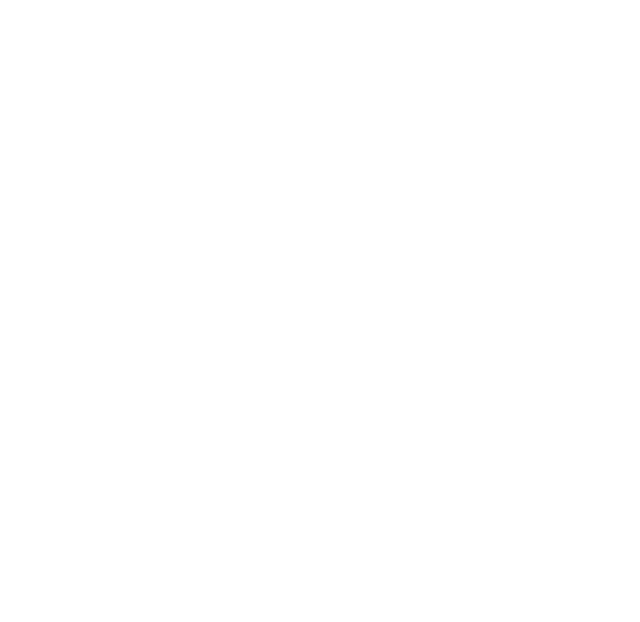
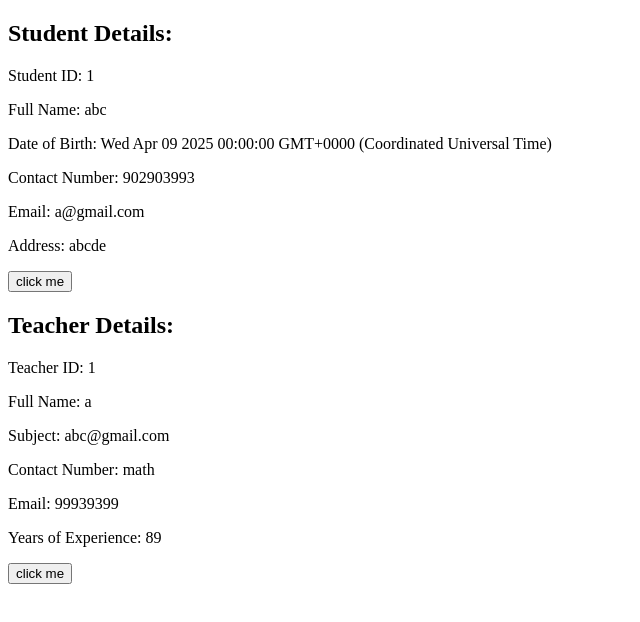
Before and after one commit to KrishnaChaituReddy/EduConnect_Project, an Angular app in the folder frontend/: page /auth in a window 1280 px wide. Shown: the top 622 px of the page, without its empty margins (0-640 px from the left). Built offline with nearby package versions, Linux system fonts and the light colour scheme.

Commit message:
wecp initial commit

```diff
--- a/frontend/src/app/app.component.html
+++ b/frontend/src/app/app.component.html
@@ -1 +1,3 @@
+<student-root></student-root>
+<teacher-root></teacher-root>
 <router-outlet></router-outlet>
--- a/frontend/src/app/app.module.ts
+++ b/frontend/src/app/app.module.ts
@@ -3,6 +3,8 @@
 import { HttpClientModule } from '@angular/common/http';
 import { AppComponent } from './app.component';
 import { AppRoutingModule } from './app-routing.module';
+import { StudentSampleComponent } from './educonnect/components/studentsample/studentsample.component';
+import { TeacherSampleComponent } from './educonnect/components/teachersample/teachersample.component';
 
 @NgModule({
   declarations: [
@@ -11,7 +13,9 @@
   imports: [
     BrowserModule,
     HttpClientModule,
-    AppRoutingModule
+    AppRoutingModule,
+    StudentSampleComponent,
+    TeacherSampleComponent
   ],
   providers: [],
   bootstrap: [AppComponent]
--- a/frontend/src/app/educonnect/components/studentsample/studentsample.component.html
+++ b/frontend/src/app/educonnect/components/studentsample/studentsample.component.html
@@ -0,0 +1,10 @@
+
+
+<h2> Student Details:</h2>
+         <p>Student ID: {{student.studentId}}</p>
+         <p>Full Name: {{student.fullName}}</p>
+         <p>Date of Birth: {{student.dateOfBirth}}</p>
+         <p>Contact Number: {{student.contactNumber}}</p>
+         <p>Email: {{student.email}}</p>
+         <p>Address: {{student.address}}</p>
+<button type="button" (click)="logStudentDetails()"> click me </button>
--- a/frontend/src/app/educonnect/components/studentsample/studentsample.component.ts
+++ b/frontend/src/app/educonnect/components/studentsample/studentsample.component.ts
@@ -1,4 +1,24 @@
+import { Component } from '@angular/core';
+import { Student } from '../../models/Student';
 
+@Component({
+  selector: 'student-root',
+  templateUrl: './studentsample.component.html',
+  styleUrls: ['./studentsample.component.scss'],
+  standalone:true
+})
 export class StudentSampleComponent {
 
+    student:Student;
+    constructor()
+    {
+
+        this.student=new Student(1,"abc",new Date("2025-04-09"),"902903993","a@gmail.com","abcde");
+
+
+    }
+  logStudentDetails()
+  {
+    console.log("student:",this.student);
+  }
 }
--- a/frontend/src/app/educonnect/components/teachersample/teachersample.component.html
+++ b/frontend/src/app/educonnect/components/teachersample/teachersample.component.html
@@ -0,0 +1,9 @@
+
+<h2> Teacher Details:</h2>
+<p>Teacher ID: {{teacher.teacherId}}</p>
+<p>Full Name: {{teacher.fullName}}</p>
+<p>Subject: {{teacher.subject}}</p>
+<p>Contact Number: {{teacher.contactNumber}}</p>
+<p>Email: {{teacher.email}}</p>
+<p>Years of Experience: {{teacher.yearsOfExperience}}</p>
+<button type="button" (click)="logTeacherAttributes()"> click me </button>
--- a/frontend/src/app/educonnect/components/teachersample/teachersample.component.ts
+++ b/frontend/src/app/educonnect/components/teachersample/teachersample.component.ts
@@ -1,5 +1,24 @@
+import { Component } from "@angular/core";
+import { Teacher } from "../../models/Teacher";
 
+
+@Component({
+    selector: 'teacher-root',
+    templateUrl: './teachersample.component.html',
+    styleUrls: ['./teachersample.component.scss'],
+    standalone:true
+  })
 export class TeacherSampleComponent  {
+
+    teacher:Teacher;
+    constructor()
+    {
+     this.teacher=new Teacher(1,"a","math","99939399","abc@gmail.com",89,);
+    }
+    logTeacherAttributes()
+  {
+    console.log("student:",this.teacher);
+  }
 
 
 }
```
Also changed, not shown: 1 other file (tests, documents, lock files or other folders).
